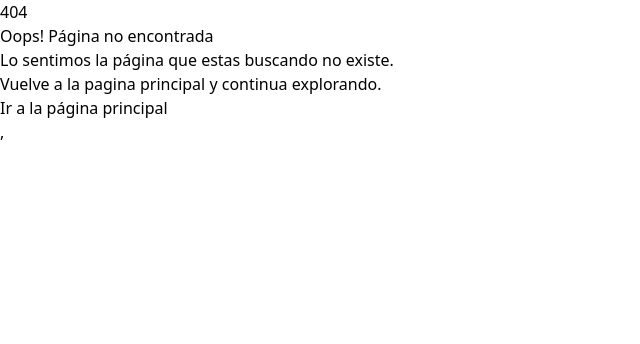
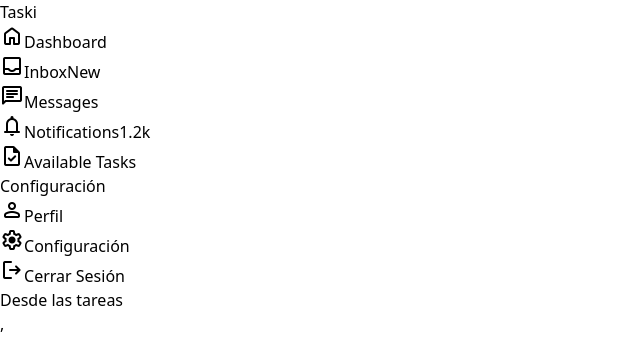
Before and after one commit to jjuancoo/Tareas_Inteligentes_UI, a React (Vite) app: page /dashboard/tasks in a window 1280 px wide. Before the commit this address had no page. Shown: the top 344 px of the page, without its empty margins (0-640 px from the left). Built offline with nearby package versions, Linux system fonts and the light colour scheme.

Commit message:
Crea la vista de tareas y la añade a la pagina principal

```diff
--- a/src/App.jsx
+++ b/src/App.jsx
@@ -8,6 +8,7 @@ import Login from './Pages/auth/Login'
 import Register from './Pages/auth/Register'
 import ForgotPassword from './Pages/auth/ForgotPassword'
 import Notifications from './Pages/dashboard/Notifications'
+import Tasks from './components/Dashboard/Tasks'
 
 function App() {
 
@@ -18,6 +19,7 @@ function App() {
         <Route path='/' element={<Home/>}/>
         <Route path='/dashboard' element={<Dashboard/>}/>
         <Route path='/dashboard/notifications' element={<Notifications/>}/>
+        <Route path='/dashboard/tasks' element={<Tasks/>}/>
         <Route path='/login' element={<Login/>}/>
         <Route path='/signup' element={<Register/>}/>
         <Route path='/reset-password' element={<ForgotPassword/>}/>
--- a/src/components/Categories.jsx
+++ b/src/components/Categories.jsx
@@ -9,7 +9,7 @@ const Categories = () => {
         <h1 className="py-3 px-1 text-2xl font-bold">Categorias</h1>
         <div className="grid grid-cols-4 gap-4 mb-4">
           <div className="bg-gray-200 rounded-xl hover:bg-gray-300">
-            <Link className="flex flex-col justify-center items-center h-32">
+            <Link to='/dashboard/tasks' className="flex flex-col justify-center items-center h-32">
               <span className="material-symbols-rounded mb-2">task</span>
               <h1>Tareas</h1>
             </Link>
--- /dev/null
+++ b/src/components/Dashboard/Tasks.jsx
@@ -0,0 +1,16 @@
+import React from 'react'
+import "material-symbols";
+import Sidebar from '../../components/Sidebar'
+
+const Tasks = () => {
+  return (
+    <>
+        <Sidebar/>
+        <div className='p-6 sm:ml-64'>
+            <h1>Desde las tareas</h1>
+        </div>
+    </>
+  )
+}
+
+export default Tasks
```
